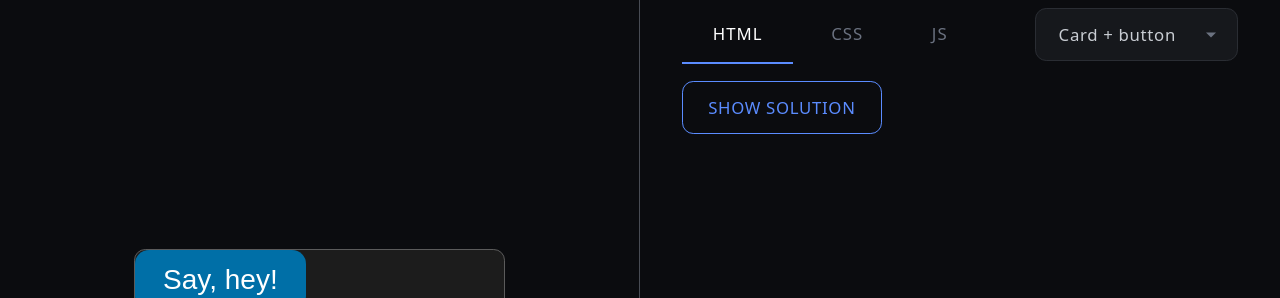
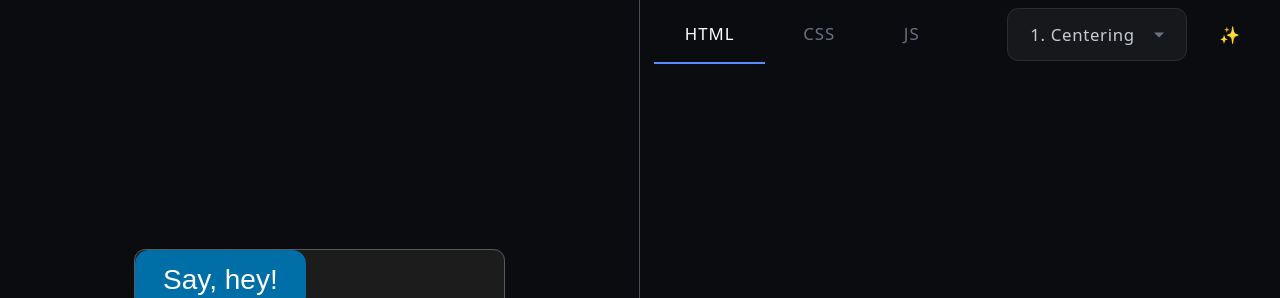
Before and after one commit to krasimir/web-demos, a website with bundled scripts: page demos/whats-new-in-web-ui/public/index.html in a window 1280 px wide. Shown: the top 298 px of the page. Built offline with nearby package versions, Linux system fonts and the light colour scheme.

Commit message:
Exerimenting with how the demos will be presented

```diff
--- a/demos/whats-new-in-web-ui/public/index.html
+++ b/demos/whats-new-in-web-ui/public/index.html
@@ -18,8 +18,10 @@
           <button class="tab" data-tab="css" type="button">CSS</button>
           <button class="tab" data-tab="js" type="button">JS</button>
         </div>
-        <select id="demo-select" class="demo-select"></select>
-        <button id="solution-btn" class="solution-btn" type="button">Show solution</button>
+        <div>
+          <select id="demo-select" class="demo-select"></select>
+          <button id="solution-btn" class="solution-btn" type="button">✨</button>
+        </div>
       </div>
       <div class="editor-wrap">
         <div class="editor-inner" data-editor="html"></div>
--- a/demos/whats-new-in-web-ui/public/style.css
+++ b/demos/whats-new-in-web-ui/public/style.css
@@ -55,11 +55,11 @@ html, body {
   flex-wrap: wrap;
   align-items: center;
   gap: .6rem 1rem;
-  padding: 0.2em 1.5rem;
+  padding: 0.2em 0.5rem;
+  justify-content: space-between;
 }
 
 .tabs {
-  order: 2;
   display: flex;
   gap: .25rem;
 }
@@ -94,7 +94,7 @@ html, body {
 .solution-btn {
   order: 4;
   appearance: none;
-  border: 1px solid #5b8cff;
+  border: none;
   border-radius: .4rem;
   background: transparent;
   color: #5b8cff;
--- a/demos/whats-new-in-web-ui/src/demos.js
+++ b/demos/whats-new-in-web-ui/src/demos.js
@@ -1,6 +1,7 @@
 export const demos = [
   {
-    name: 'Card + button',
+    /* ******************************************** center */
+    name: "1. Centering",
     problem: {
       html: `<div class="card">
   <button>Say, hey!</button>
@@ -12,16 +13,8 @@ export const demos = [
   background: #1c1c1c;
   border: solid 1px #5b5b5b;
 }
-button {
-  font-size: 1rem;
-  padding: 0.5rem 1rem;
-  border: none;
-  border-radius: 0.5rem;
-  background: #006fa7;
-  color: #fff;
-}
 `,
-      js: `console.log('Playground ready.');`,
+      js: ``
     },
     solution: {
       html: `<div class="card">
@@ -34,68 +27,8 @@ button {
   background: #1c1c1c;
   border: solid 1px #5b5b5b;
 }
-button {
-  font-size: 1rem;
-  padding: 0.5rem 1rem;
-  border: none;
-  border-radius: 0.5rem;
-  background: #006fa7;
-  color: #fff;
-  cursor: pointer;
-  transition: background-color .15s ease;
-}
-button:hover {
-  background: #0089cf;
-}
 `,
-      js: `document.querySelector('button').addEventListener('click', () => {
-  alert('Hey!');
-});`,
-    },
-  },
-  {
-    name: 'CSS color-mix()',
-    problem: {
-      html: `<div class="swatches">
-  <div class="swatch a"></div>
-  <div class="swatch b"></div>
-  <div class="swatch c"></div>
-</div>`,
-      css: `.swatches {
-  display: flex;
-  gap: 1rem;
-}
-.swatch {
-  width: 100px;
-  height: 100px;
-  border-radius: 0.75rem;
-}
-.a { background: #2850c8; }
-.b { background: #8ba0e4; }
-.c { background: #d6ddf6; }
-`,
-      js: `console.log('Playground ready.');`,
-    },
-    solution: {
-      html: `<div class="swatches">
-  <div class="swatch a"></div>
-  <div class="swatch b"></div>
-  <div class="swatch c"></div>
-</div>`,
-      css: `.swatches {
-  display: flex;
-  gap: 1rem;
-}
-.swatch {
-  width: 100px;
-  height: 100px;
-  border-radius: 0.75rem;
-}
-.a { background: color-mix(in oklab, royalblue 80%, white); }
-.b { background: color-mix(in oklab, royalblue 50%, white); }
-.c { background: color-mix(in oklab, royalblue 20%, white); }
-`,
-      js: `console.log('Playground ready.');`,
-    },
+      js: ``
+    }
   },
 ];
--- a/demos/whats-new-in-web-ui/src/main.js
+++ b/demos/whats-new-in-web-ui/src/main.js
@@ -105,6 +105,15 @@ function renderStage() {
     color: #e8e8e8;
     font-family: system-ui, -apple-system, sans-serif;
   }
+  button {
+    font-size: 1rem;
+    padding: 0.5rem 1rem;
+    border: none;
+    border-radius: 0.5rem;
+    background: #006fa7;
+    color: #fff;
+    cursor: pointer;
+  }
   ${cssCode}
 </style>
 </head>
```
